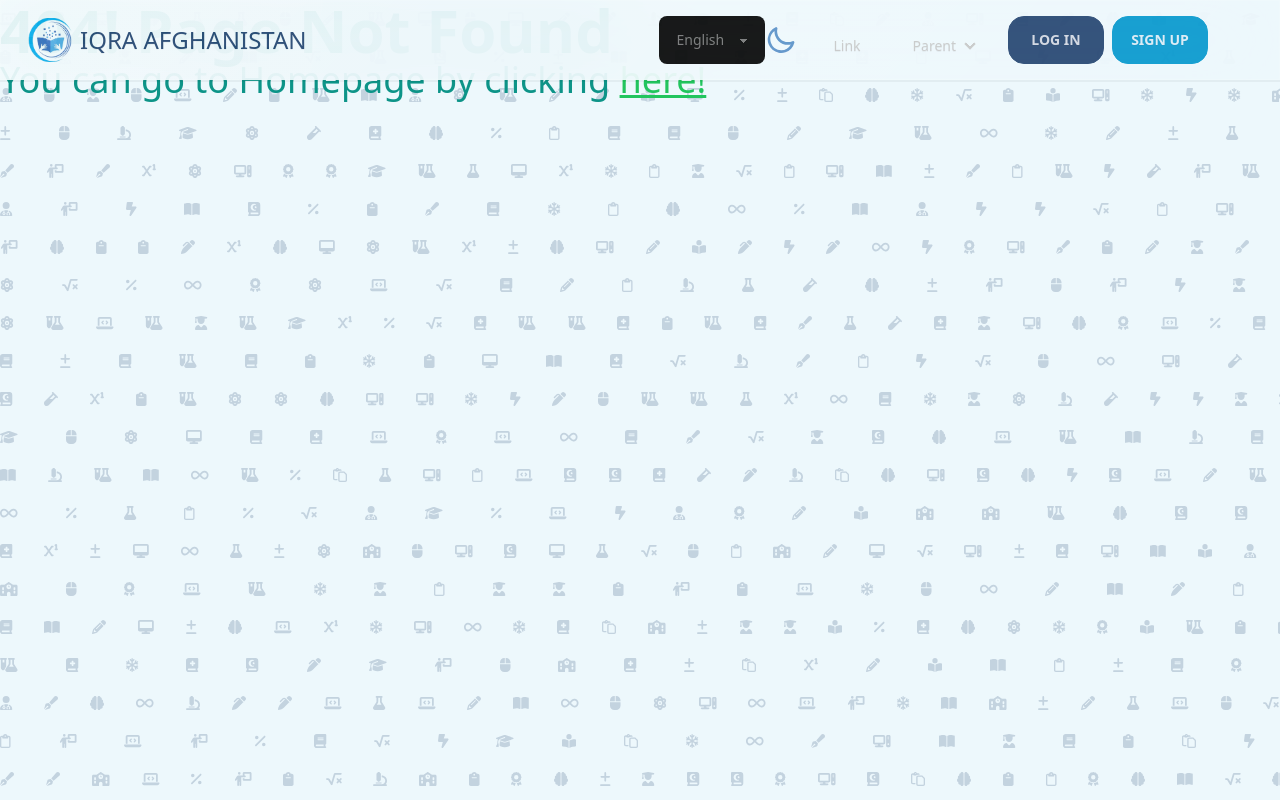
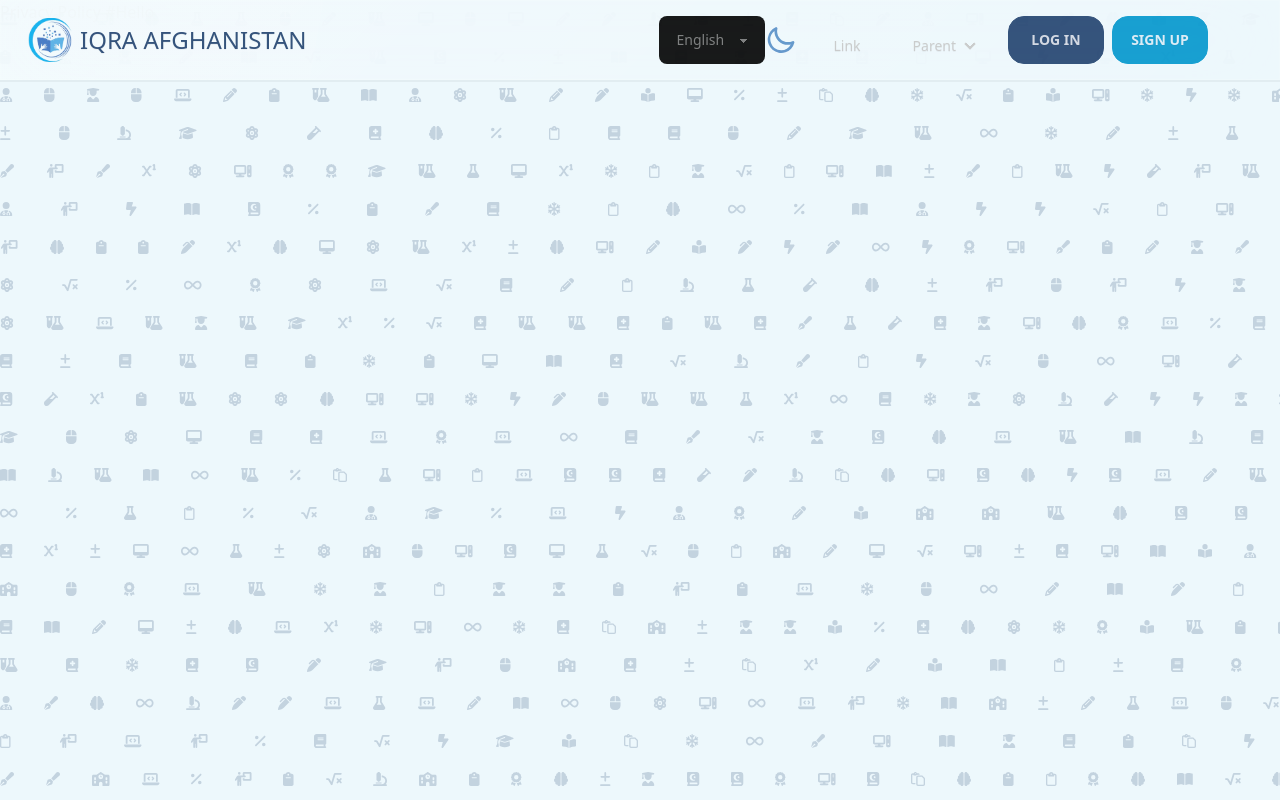
Before and after one commit to ajmalwali7/iqraAfg, a React (Vite) app: page /terms-conditions in a window 1280 px wide. Before the commit this address had no page. Built offline with nearby package versions, Linux system fonts and the light colour scheme.

Commit message:
privacy policy and terms & conditions pages made

```diff
--- a/package.json
+++ b/package.json
@@ -19,8 +19,10 @@
     "axios": "^1.4.0",
     "flag-icons": "^6.10.0",
     "form-data": "^4.0.0",
+    "md-block": "^0.0.1",
     "react": "^18.2.0",
     "react-dom": "^18.2.0",
+    "react-markdown": "^8.0.7",
     "react-redux": "^8.1.2",
     "react-router-dom": "^6.14.1"
   },
--- a/src/App.jsx
+++ b/src/App.jsx
@@ -16,6 +16,8 @@ import { ClassBooks } from "./Components/classBooks";
 import { Teachers } from "./Components/teachers";
 import { Course } from "./Components/course";
 import { CreateCourse } from "./Components/createCourse";
+import { PrivacyPolicy } from "./Components/privacyPolicy";
+import { TermsConditions } from "./Components/termsConditions";
 
 export default function App() {
   return (
@@ -34,6 +36,8 @@ export default function App() {
           <Route path="user/:handle" element={<User />} />
           <Route path="my-settings" element={<Settings />} />
           <Route path="create-course" element={<CreateCourse />} />
+          <Route path="privacy-policy" element={<PrivacyPolicy />} />
+          <Route path="terms-conditions" element={<TermsConditions />} />
           <Route path="*" element={<Missing />} />
         </Route>
       </Routes>
--- /dev/null
+++ b/src/Components/privacyPolicy.jsx
@@ -0,0 +1,7 @@
+export function PrivacyPolicy() {
+  return (
+    <>
+      <div>Privacy Policy #Hello</div>
+    </>
+  );
+}
--- /dev/null
+++ b/src/Components/termsConditions.jsx
@@ -0,0 +1,7 @@
+export function TermsConditions() {
+  return (
+    <>
+      <div>Privacy Policy #Hello</div>
+    </>
+  );
+}
```
Also changed, not shown: vercel.json (added), 1 other file (tests, documents, lock files or other folders).
